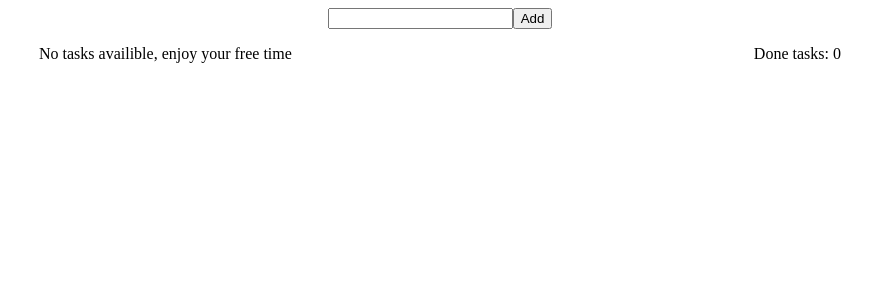
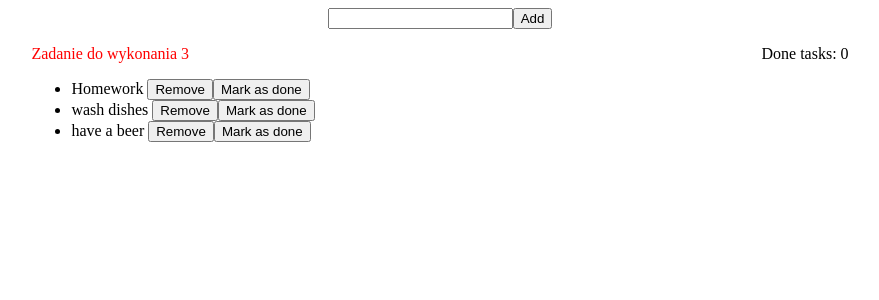
Before and after one commit to gecko031/PSweb, an Angular app: page / in a window 1280 px wide. Shown: the top 300 px of the page, without its empty margins (200-1079 px from the left). Built offline with nearby package versions, Linux system fonts and the light colour scheme.

Commit message:
services refactor done

```diff
--- a/src/app/add-task/add-task.component.ts
+++ b/src/app/add-task/add-task.component.ts
@@ -1,5 +1,5 @@
-import {Component, EventEmitter, OnInit, Output} from '@angular/core';
-import {s} from '@angular/core/src/render3';
+import {Component, EventEmitter, OnInit, Output, Input} from '@angular/core';
+import { TasksService } from '../services/tasks.services';
 
 @Component({
   selector: 'app-add-task',
@@ -9,15 +9,13 @@ import {s} from '@angular/core/src/render3';
 export class AddTaskComponent implements OnInit {
 
   newTask: string;
-  @Output()
-  emitTask = new EventEmitter<string>();
 
-  constructor() { }
+  constructor(private tasksService: TasksService) { }
 
   ngOnInit() {
   }
   add() {
-    this.emitTask.emit(this.newTask);
+    this.tasksService.add(this.newTask);
     this.newTask = '';
   }
 
--- a/src/app/app.component.html
+++ b/src/app/app.component.html
@@ -1,17 +1,15 @@
 <div>
   <div class="container">
-    <div>
-      <app-add-task (emitTask)="add($event)"></app-add-task>
-    </div>
+      <app-add-task></app-add-task>
   </div>
 
   <div class="container">
     <div>
-      <app-todo-task [tasksList]="tasksList" (emitMarkDone)="markDone($event)" (emitRemove)="remove($event)"></app-todo-task>
+      <app-todo-task></app-todo-task>
     </div>
 
     <div>
-      <app-done-task [tasksDone]="tasksDone"></app-done-task>
+      <app-done-task></app-done-task>
     </div>
 
   </div>
--- a/src/app/app.component.ts
+++ b/src/app/app.component.ts
@@ -5,20 +5,4 @@ import { Component } from '@angular/core';
   templateUrl: './app.component.html',
   styleUrls: ['./app.component.css']
 })
-export class AppComponent {
-
-  tasksList: Array<string> = [];
-  tasksDone: Array<string> = [];
-
-  add(task: string) {
-    this.tasksList.push(task);
-  }
-  remove(task: string) {
-    this.tasksList = this.tasksList.filter( e => e !== task);
-  }
-  markDone(task: string) {
-    this.tasksDone.push(task);
-    this.remove(task);
-  }
-
-}
+export class AppComponent { }
--- a/src/app/done-task/done-task.component.ts
+++ b/src/app/done-task/done-task.component.ts
@@ -1,4 +1,5 @@
 import {Component, Input, OnInit} from '@angular/core';
+import { TasksService } from '../services/tasks.services';
 
 @Component({
   selector: 'app-done-task',
@@ -7,10 +8,13 @@ import {Component, Input, OnInit} from '@angular/core';
 })
 export class DoneTaskComponent implements OnInit {
 
-  @Input()
   tasksDone: Array<string> = [];
 
-  constructor() { }
+  constructor(private tasksService: TasksService) {
+    this.tasksService.getTaskDoneObs().subscribe(tasks => {
+      this.tasksDone = tasks;
+    });
+  }
 
   ngOnInit() {
   }
--- /dev/null
+++ b/src/app/services/tasks.services.ts
@@ -0,0 +1,39 @@
+import { Injectable } from '@angular/core';
+import { BehaviorSubject, Observable } from 'rxjs';
+
+@Injectable()
+export class TasksService {
+    private tasksList: Array<string> = [];
+    private tasksDone: Array<string> = [];
+    private tasksListObservable = new BehaviorSubject<Array<string>>([]);
+    private tasksDoneObservable = new BehaviorSubject<Array<string>>([]);
+
+    constructor() {
+        this.tasksList = ['Homework', 'wash dishes', 'have a beer'];
+        this.tasksListObservable.next(this.tasksList);
+    }
+
+    add(task: string) {
+        this.tasksList.push(task);
+        this.tasksListObservable.next(this.tasksList);
+    }
+
+    remove(task: string) {
+        this.tasksList = this.tasksList.filter( e => e !== task);
+        this.tasksListObservable.next(this.tasksList);
+    }
+
+    markDone(task: string) {
+        this.tasksDone.push(task);
+        this.remove(task);
+        this.tasksDoneObservable.next(this.tasksDone);
+    }
+
+    getTaskListObs(): Observable<Array<string>> {
+        return this.tasksListObservable.asObservable();
+    }
+
+    getTaskDoneObs(): Observable<Array<string>> {
+        return this.tasksDoneObservable.asObservable();
+    }
+}
--- a/src/app/todo-task/todo-task.component.html
+++ b/src/app/todo-task/todo-task.component.html
@@ -1,10 +1,11 @@
 <div>
   <ng-container *ngIf="tasksList.length > 0; else noTasks">
+    <p [ngStyle]="{color:getColor()}">Zadanie do wykonania {{tasksList.length}}</p>
     <ul>
-      <li *ngFor="let task of tasksList">
+        <li *ngFor="let task of tasksList; let odd = odd" [ngClass]="{'odd-li': odd, 'last-li': tasksList.length === 1}" >
         {{task}}
-        <button (click)="remove(task)">Remove</button>
-        <button (click)="markDone(task)">Mark as done</button>
+        <button type="button" class="btn btn-danger" (click)="remove(task)">Remove</button>
+        <button type="button" class="btn btn-success" (click)="markDone(task)">Mark as done</button>
       </li>
     </ul>
   </ng-container>
--- a/src/app/todo-task/todo-task.component.ts
+++ b/src/app/todo-task/todo-task.component.ts
@@ -1,4 +1,5 @@
-import {Component, EventEmitter, Input, OnInit, Output} from '@angular/core';
+import {Component, OnInit} from '@angular/core';
+import { TasksService } from '../services/tasks.services';
 
 @Component({
   selector: 'app-todo-task',
@@ -7,23 +8,23 @@ import {Component, EventEmitter, Input, OnInit, Output} from '@angular/core';
 })
 export class TodoTaskComponent implements OnInit {
 
-  @Input()
   tasksList = [];
 
-  @Output()
-  emitMarkDone = new EventEmitter<string>();
-  @Output()
-  emitRemove = new EventEmitter<string>();
-
-  constructor() { }
+  constructor(private tasksService: TasksService) {
+    this.tasksService.getTaskListObs().subscribe((tasks: Array<string>) => {
+      this.tasksList = tasks;
+    });
+  }
 
   ngOnInit() {
   }
   remove(task: string) {
-    this.emitRemove.emit(task);
+    this.tasksService.remove(task);
   }
   markDone(task: string) {
-    this.emitMarkDone.emit(task);
+    this.tasksService.markDone(task);
   }
-
+  getColor(): string {
+    return this.tasksList.length >= 5 ? 'blue' : 'red';
+  }
 }
```
Also changed, not shown: src/app/app.module.ts (+3 -4 lines).
